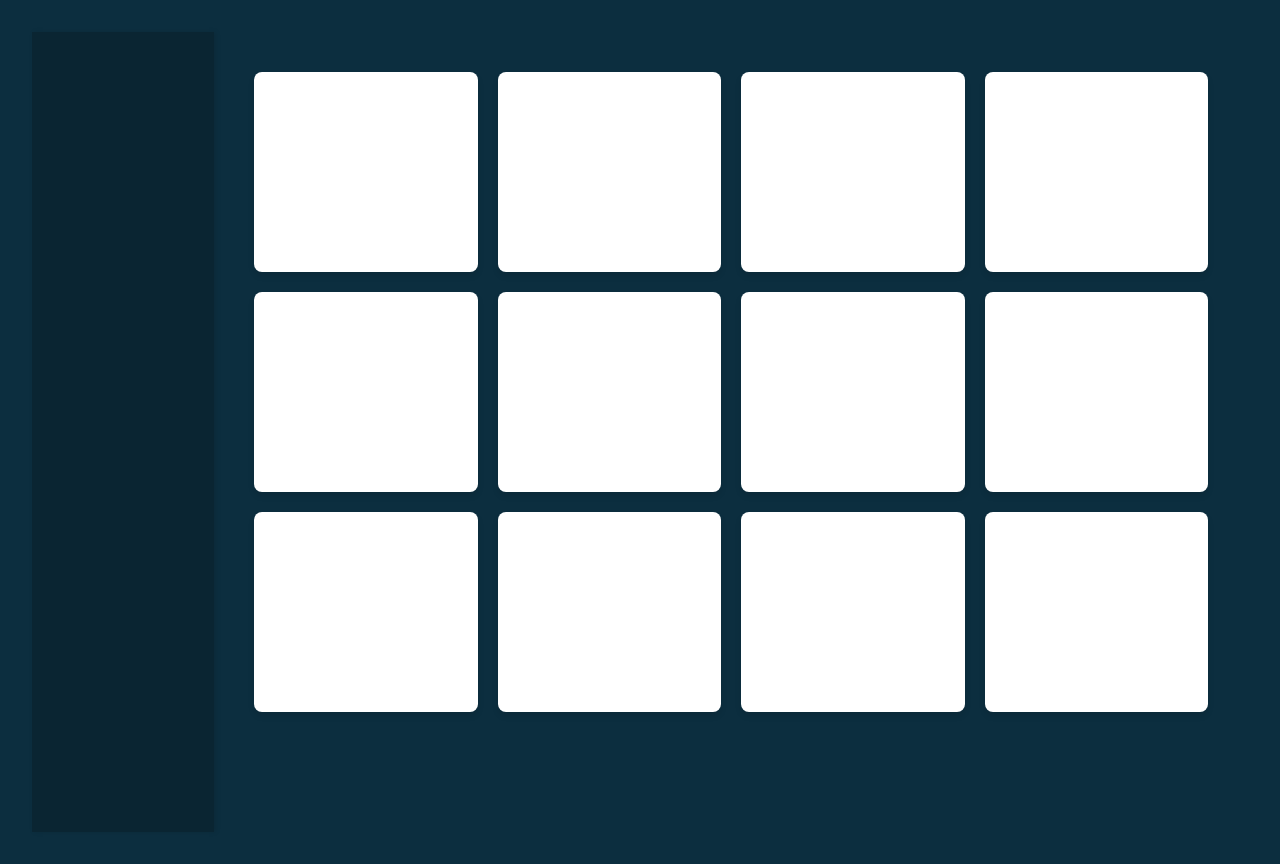
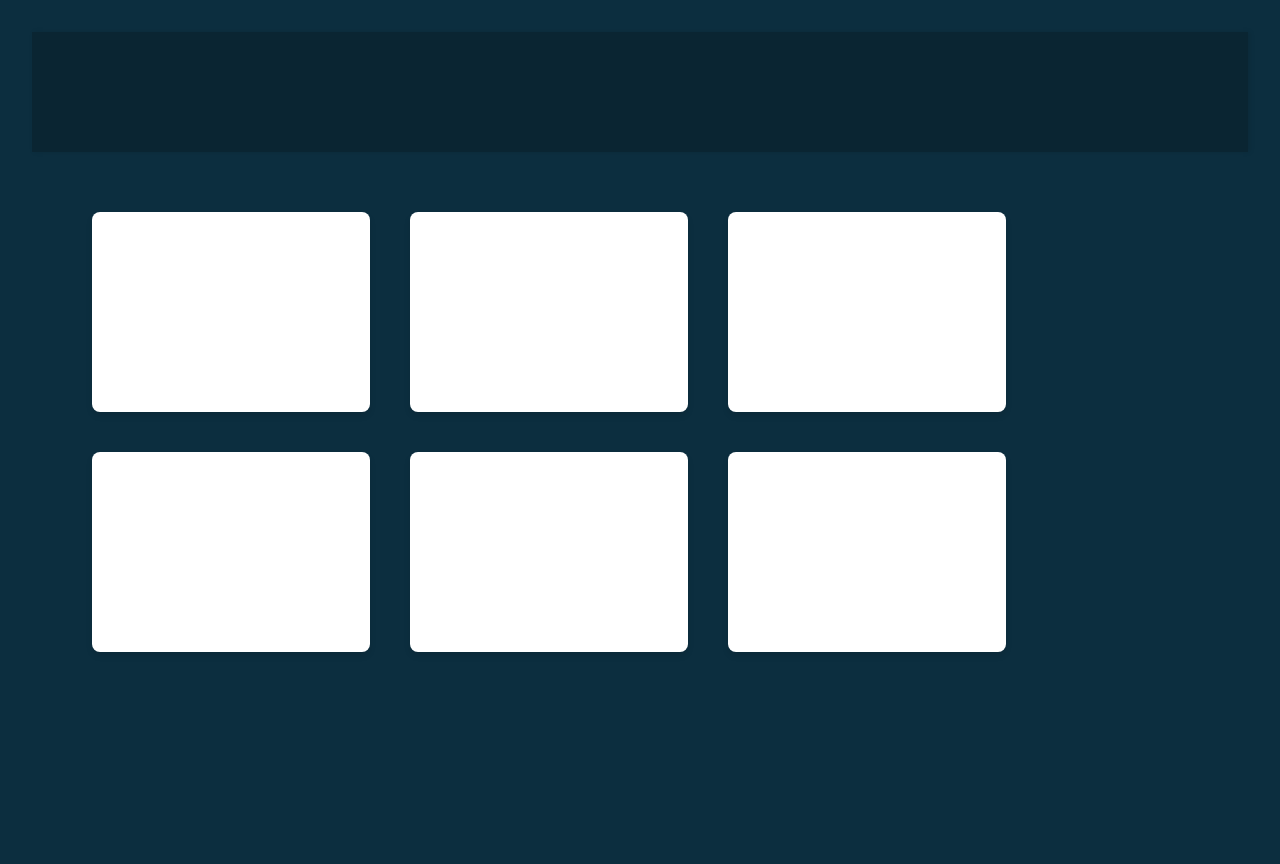
Before and after one commit to Steel-Hard/LabWind, a React (Vite) app in the folder frontend/: page /dashboard in a window 1280 px wide. Built offline with nearby package versions, Linux system fonts and the light colour scheme.

Commit message:
atualização dashboard

```diff
--- a/frontend/src/pages/Dashboard.tsx
+++ b/frontend/src/pages/Dashboard.tsx
@@ -2,13 +2,13 @@ import React from 'react';
 import styled from '@emotion/styled';
 
 const Container = styled.div`
-  display: flex;
+  display: grid;
+  grid-template-rows: 15% 85%;  /* Sidebar em cima e MainContent embaixo */
   min-height: 100vh;
   background-color: #0C2E3F;
 `;
 
 const Sidebar = styled.div`
-  width: 15%;
   background-color: #0a2532;
   padding: 20px;
   box-shadow: 2px 0 5px rgba(0, 0, 0, 0.1);
@@ -21,9 +21,9 @@ const MainContent = styled.div`
 
 const GridContainer = styled.div`
   display: grid;
-  grid-template-columns: repeat(4, 1fr);
-  gap: 20px;
-  padding: 20px;
+  grid-template-columns: repeat(3, 1fr);
+  gap: 40px;
+  padding: 40px;
 `;
 
 const Card = styled.div`
@@ -47,7 +47,7 @@ const Dashboard: React.FC = () => {
       </Sidebar>
       <MainContent>
         <GridContainer>
-          {Array.from({ length: 12 }).map((_, index) => (
+          {Array.from({ length: 6 }).map((_, index) => (
             <Card key={index}>
               {/* Conteúdo dos cards será adicionado posteriormente */}
             </Card>
```
